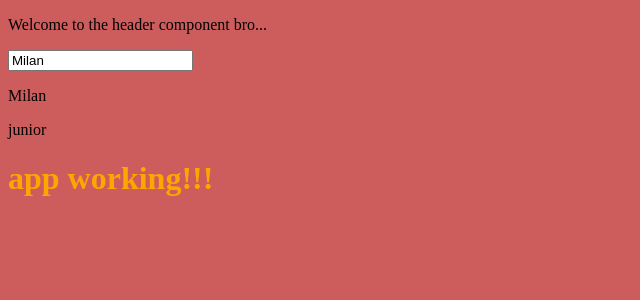
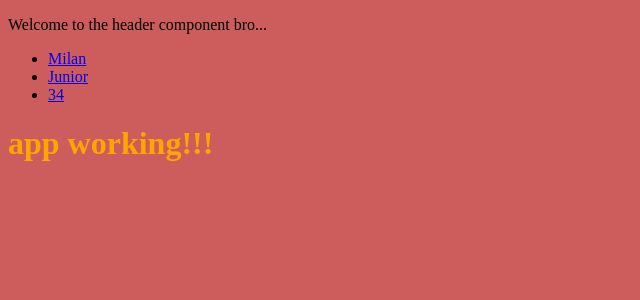
Before and after one commit to milanzivanov/portfolio-dev, an Angular app: page / in a window 1280 px wide. Shown: the top 300 px of the page, without its empty margins (0-640 px from the left). Built offline with nearby package versions, Linux system fonts and the light colour scheme.

Commit message:
custom property binding @input

```diff
--- a/src/app/app.component.html
+++ b/src/app/app.component.html
@@ -1,4 +1,4 @@
-<app-header></app-header>
+<app-header [test]='test'></app-header>
 <h1>
   {{title}}
 </h1>
--- a/src/app/app.component.ts
+++ b/src/app/app.component.ts
@@ -8,4 +8,12 @@ import  {HeaderComponent} from './header/header.component'
 })
 export class AppComponent {
   title = 'app working!!!';
+
+  // custum property binding @Input
+  test = {
+    name: 'Milan',
+    status: 'Junior',
+    age: 34
+  }
+
 }
--- a/src/app/header/header.component.html
+++ b/src/app/header/header.component.html
@@ -2,7 +2,14 @@
   {{headerTitle}}
 </p>
 
-<input [(ngModel)]="data.name">
-
-<p>{{data.name}}</p>
-<p>{{data.status}}</p>
+<ul>
+  <li>
+    <a href="#">{{test.name}}</a>
+  </li>
+  <li>
+    <a href="#">{{test.status}}</a>
+  </li>
+  <li>
+    <a href="#">{{test.age}}</a>
+  </li>
+</ul>
--- a/src/app/header/header.component.ts
+++ b/src/app/header/header.component.ts
@@ -1,4 +1,4 @@
-import { Component, OnInit } from '@angular/core';
+import { Component, OnInit, Input } from '@angular/core';
 
 @Component({
   selector: 'app-header',
@@ -9,12 +9,8 @@ export class HeaderComponent implements OnInit {
 
   headerTitle = 'Welcome to the header component bro...';
 
-  data = (
-    {
-      name: 'Milan',
-      status: 'junior'
-    }
-  )
+  // custom property binding @Input
+  @Input() test;
 
   constructor() { }
 
```
